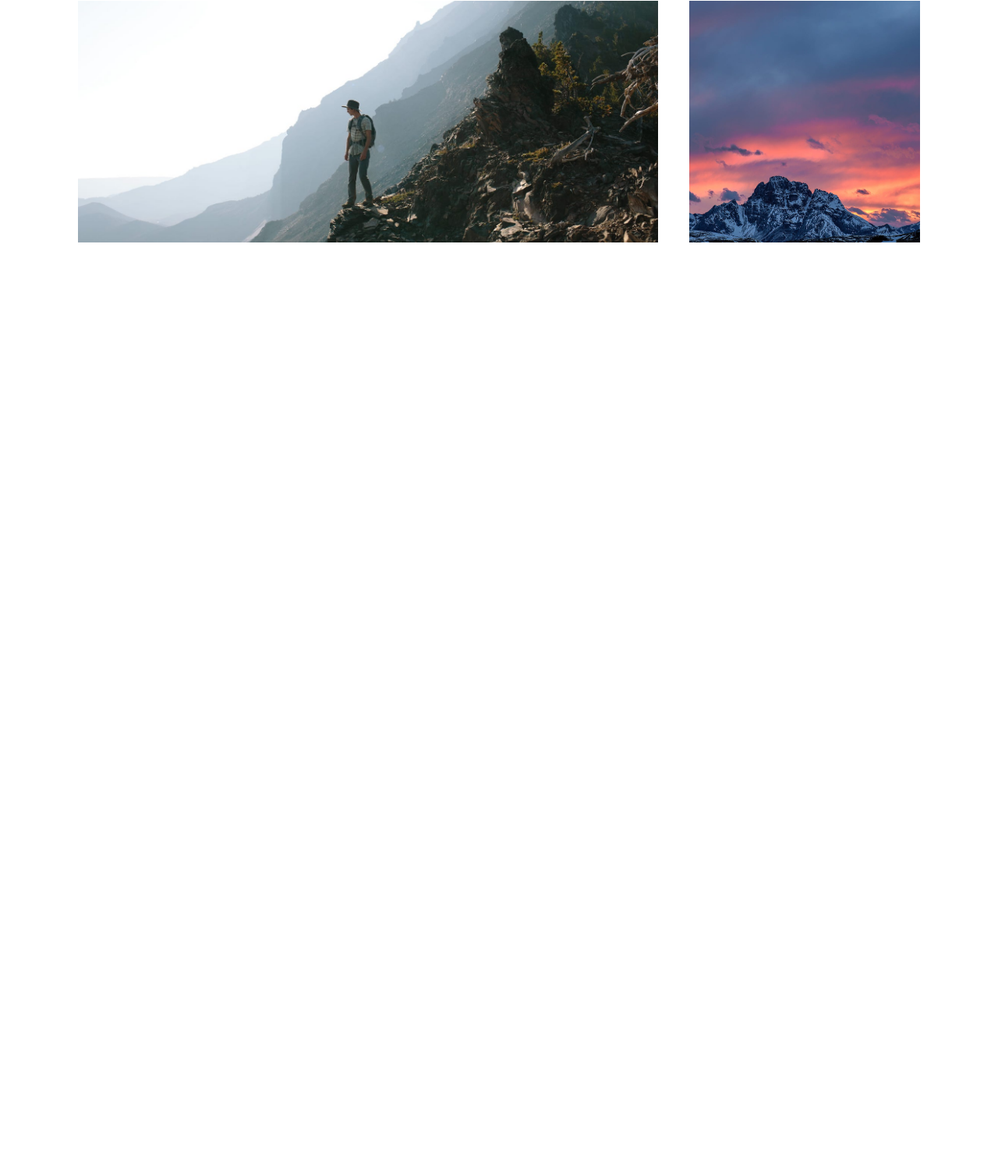
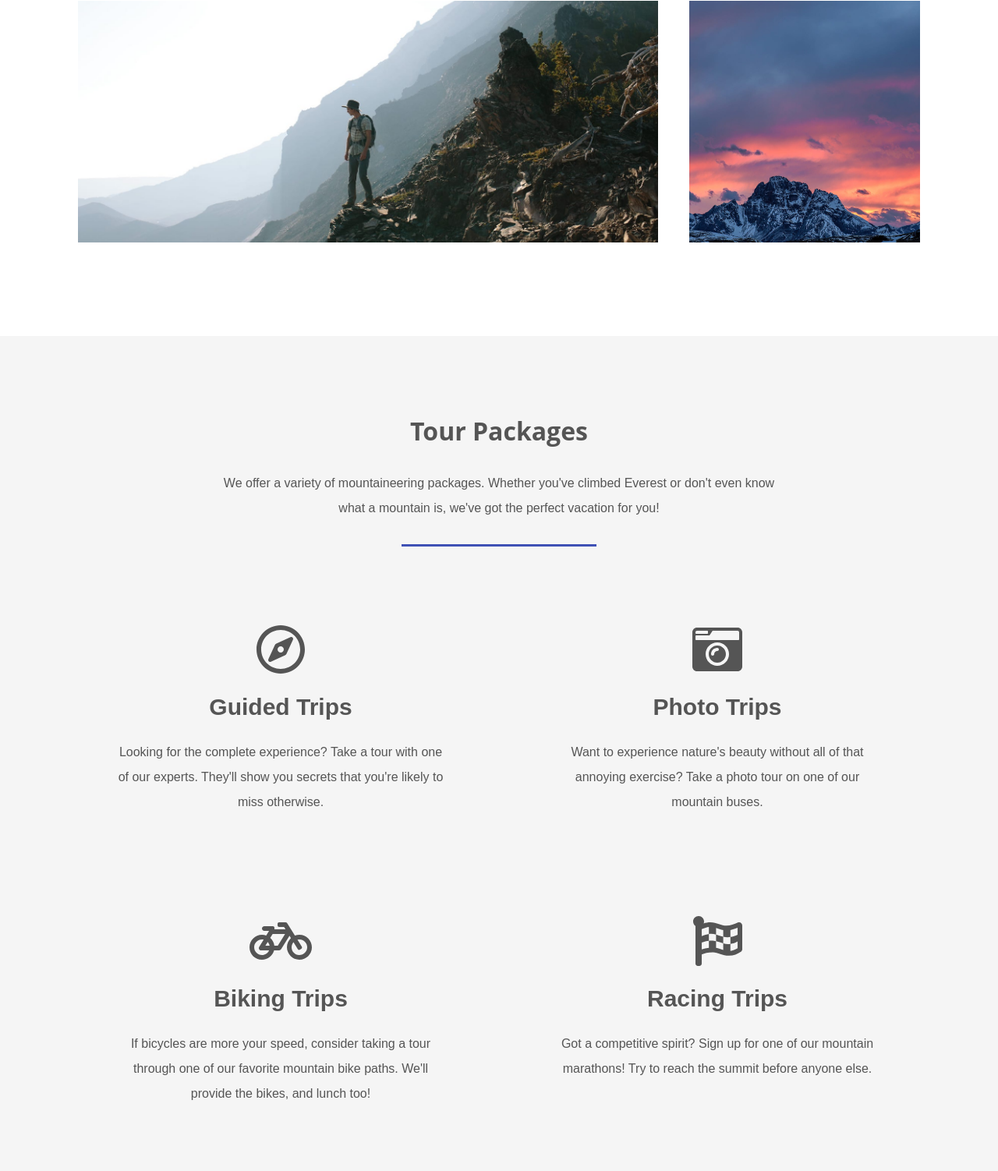
Before and after one commit to GraySmith00/mountainTravelFlexbox, a plain HTML site: page index.html in a window 1280 px wide. Shown: the part 1489-2991 px from the top of the page at 78% size. Before the commit the page ends 1920 px from the top, so only its background shows below. Drawn offline with Linux system fonts and the light colour scheme; a script that the page names is missing.

Commit message:
added packages section

```diff
--- a/assets/css/main.css
+++ b/assets/css/main.css
@@ -41,6 +41,10 @@ section {
     flex-direction: column;
     align-items: center;
     padding: 100px 80px;
+}
+
+section:not(.hero):nth-child(even) {
+    background-color: #f5f5f5;
 }
 
 section h3.title {
@@ -172,3 +176,20 @@ header nav li {
 .destinations .grid li.large {
     flex-basis: 70%;
 }
+
+/* Packages Section */
+/*===========================================*/
+.packages .grid li {
+   padding: 50px;
+   flex-basis: 50%;
+   text-align: center;
+}
+
+.packages .grid li i {
+    color: #8c9eff;
+}
+
+.packages .grid li h4 {
+    font-size: 30px;
+    margin: 25px 0;
+}
--- a/index.html
+++ b/index.html
@@ -5,6 +5,7 @@
     <meta http-equiv="X-UA-Compatible" content="IE=edge">
     <title>Page Title</title>
     <meta name="viewport" content="width=device-width, initial-scale=1">
+    <script defer src="https://use.fontawesome.com/releases/v5.0.8/js/all.js"></script>
     <link rel="stylesheet" type="text/css" media="screen" href="assets/css/main.css" />
     <script src="main.js"></script>
 </head>
@@ -39,5 +40,34 @@
             <li class="small" style="background-image: url(assets/img/mountain4.jpg);"></li>
         </ul>
     </section>
+
+    <section class="packages">
+        <h3 class="title">Tour Packages</h3>
+        <p>We offer a variety of mountaineering packages. Whether you've climbed Everest or don't even know what a mountain is, we've got the perfect vacation for you!</p>
+        <hr>
+
+        <ul class="grid">
+            <li>
+                <i class="far fa-compass fa-4x"></i>
+                <h4>Guided Trips</h4>
+                <p>Looking for the complete experience? Take a tour with one of our experts. They'll show you secrets that you're likely to miss otherwise.</p>
+            </li>
+            <li>
+                <i class="fas fa-camera-retro fa-4x"></i>
+                <h4>Photo Trips</h4>
+                <p>Want to experience nature's beauty without all of that annoying exercise? Take a photo tour on one of our mountain buses.</p>
+            </li>
+            <li>
+                <i class="fas fa-bicycle fa-4x"></i>
+                <h4>Biking Trips</h4>
+                <p>If bicycles are more your speed, consider taking a tour through one of our favorite mountain bike paths. We'll provide the bikes, and lunch too!</p>
+            </li>
+            <li>
+                <i class="fas fa-flag-checkered fa-4x"></i>
+                <h4>Racing Trips</h4>
+                <p>Got a competitive spirit? Sign up for one of our mountain marathons! Try to reach the summit before anyone else.</p>
+            </li>
+        </ul>
+    </section>
 </body>
 </html>
```
